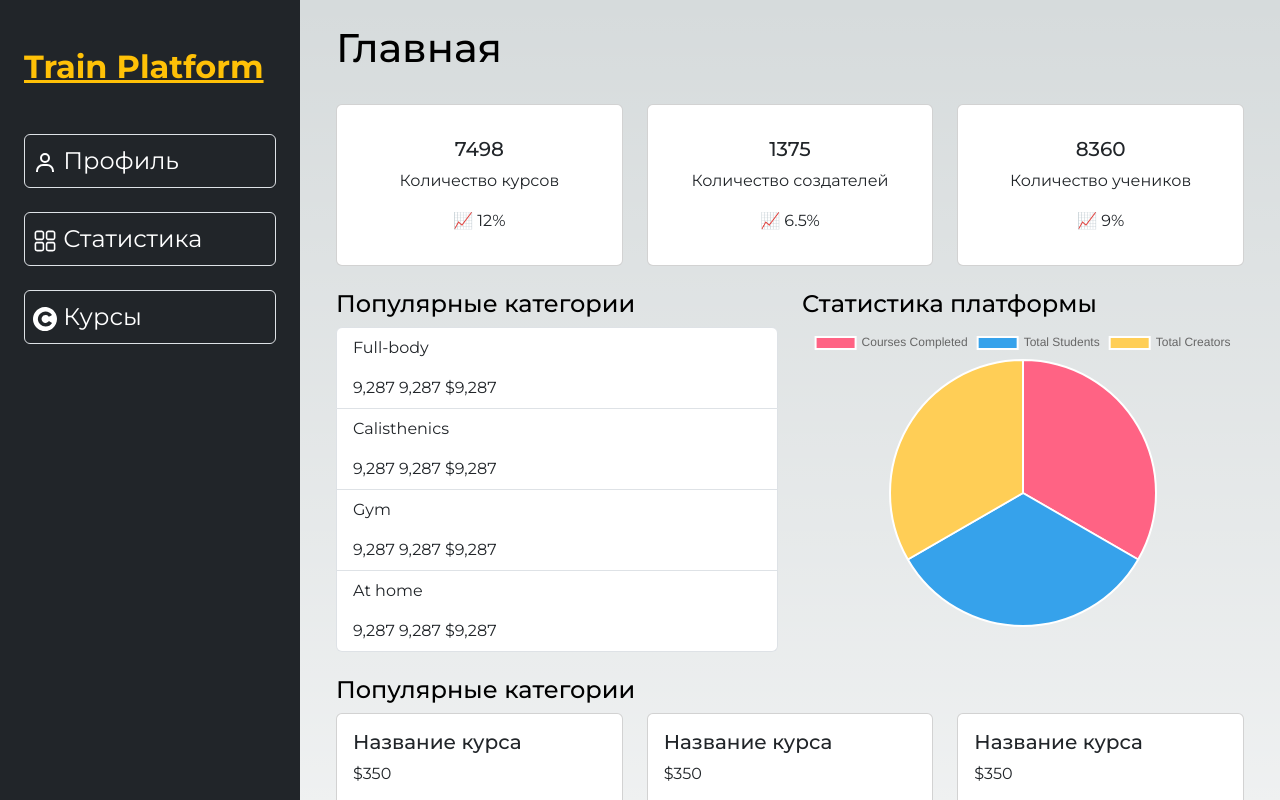
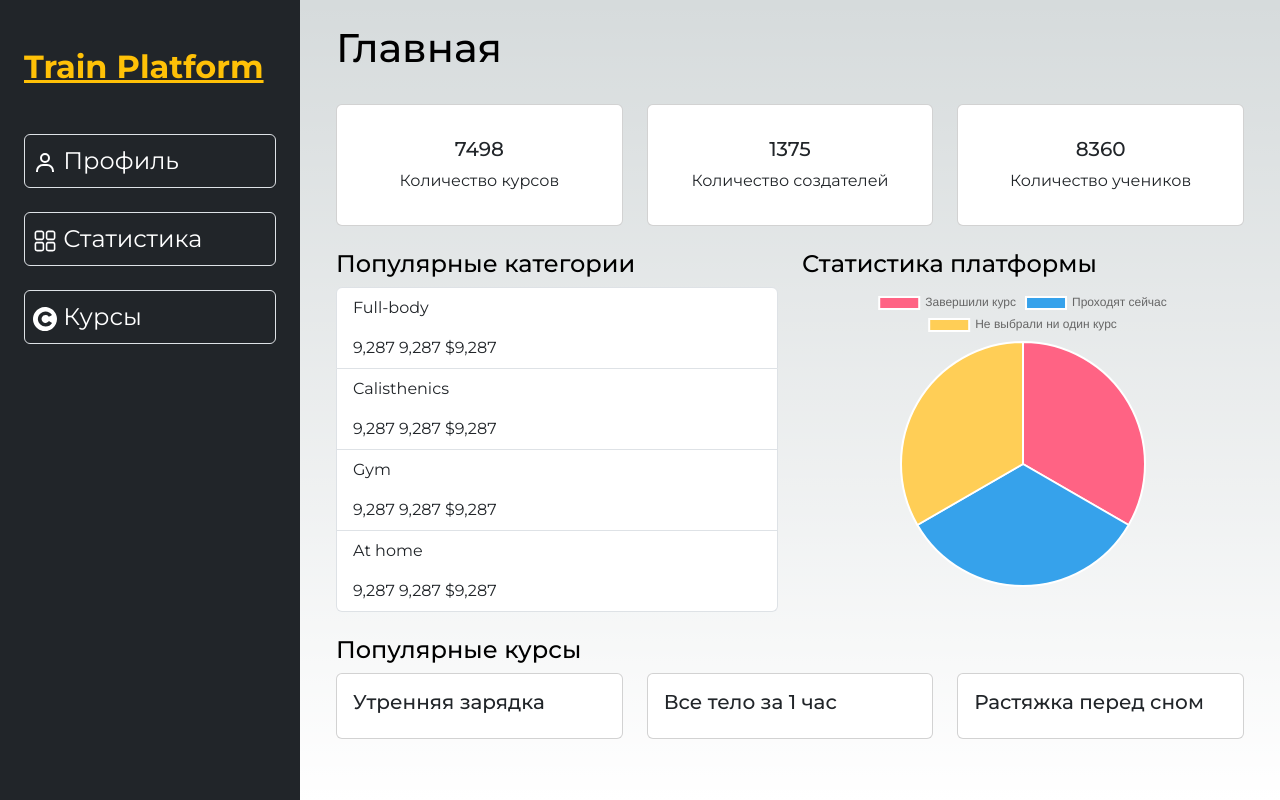
Before and after one commit to TeamHSE/study-platform, a Next.js app in the folder frontend/: page /board in a window 1280 px wide. Shown: the top 800 px of the page. Built offline with nearby package versions, Linux system fonts and the light colour scheme.

Commit message:
fix(ui): ru texts

```diff
--- a/frontend/src/components/cabinet/ClientCoursePage.tsx
+++ b/frontend/src/components/cabinet/ClientCoursePage.tsx
@@ -1,7 +1,7 @@
-"use client"; // Ensure this is a client component
+"use client";
 
 import React, { useState } from "react";
-import { Button, Row, Col, Card, ListGroup } from "react-bootstrap"; // Import Bootstrap components
+import { Button, Row, Col, Card, ListGroup } from "react-bootstrap";
 
 interface Module {
   id: string;
@@ -57,7 +57,7 @@ const ClientCoursePage: React.FC<ClientCoursePageProps> = ({ course }) => {
               ) }
             </Col>
             <Col md={ 4 }>
-              <h2>Modules</h2>
+              <h2>Модули</h2>
               <ListGroup>
                 { course.modules.map((module) => (
                   <ListGroup.Item
--- a/frontend/src/components/cabinet/Dashboard.tsx
+++ b/frontend/src/components/cabinet/Dashboard.tsx
@@ -4,12 +4,14 @@ import React from "react";
 import { Container, Row, Col, Card, ListGroup, ListGroupItem } from "react-bootstrap";
 import { Pie } from "react-chartjs-2";
 import { Chart as ChartJS, ArcElement, Tooltip, Legend } from "chart.js";
+import { COURSES_PAGE } from "@/constants/pages-url.constants";
+import Link from "next/link";
 
 ChartJS.register(ArcElement, Tooltip, Legend);
 
 const Dashboard = () => {
   const data = {
-    labels: [ "Courses Completed", "Total Students", "Total Creators" ],
+    labels: [ "Завершили курс", "Проходят сейчас", "Не выбрали ни один курс" ],
     datasets: [
       {
         data: [ 256894, 256894, 256894 ],
@@ -35,7 +37,6 @@ const Dashboard = () => {
             <Card.Body>
               <Card.Title>7498</Card.Title>
               <Card.Text>Количество курсов</Card.Text>
-              <Card.Text>📈 12%</Card.Text>
             </Card.Body>
           </Card>
         </Col>
@@ -44,7 +45,6 @@ const Dashboard = () => {
             <Card.Body>
               <Card.Title>1375</Card.Title>
               <Card.Text>Количество создателей</Card.Text>
-              <Card.Text>📈 6.5%</Card.Text>
             </Card.Body>
           </Card>
         </Col>
@@ -53,7 +53,6 @@ const Dashboard = () => {
             <Card.Body>
               <Card.Title>8360</Card.Title>
               <Card.Text>Количество учеников</Card.Text>
-              <Card.Text>📈 9%</Card.Text>
             </Card.Body>
           </Card>
         </Col>
@@ -85,22 +84,37 @@ const Dashboard = () => {
       </Row>
       <Row className="mt-4">
         <Col>
-          <h4>Популярные категории</h4>
+          <h4>Популярные курсы</h4>
         </Col>
       </Row>
       <Row>
-        { [ ...Array(7) ].map((_, index) => (
-          <Col md={ 4 } className="mb-4" key={ index }>
-            <Card>
-              <Card.Body>
-                <Card.Title>Название курса</Card.Title>
-                <Card.Text>$350</Card.Text>
-                <Card.Text>20/08/2024</Card.Text>
-                <Card.Text>Имя</Card.Text>
-              </Card.Body>
-            </Card>
-          </Col>
-        )) }
+        <Col md={ 4 } className="mb-4">
+          <Card>
+            <Card.Body>
+              <Card.Title>
+                <a href={ `${ COURSES_PAGE }/1` } className={ "stretched-link" }>Утренняя зарядка</a>
+              </Card.Title>
+            </Card.Body>
+          </Card>
+        </Col>
+        <Col md={ 4 } className="mb-4">
+          <Card>
+            <Card.Body>
+              <Card.Title>
+                <a href={ `${ COURSES_PAGE }/2` } className={ "stretched-link" }>Все тело за 1 час</a>
+              </Card.Title>
+            </Card.Body>
+          </Card>
+        </Col>
+        <Col md={ 4 } className="mb-4">
+          <Card>
+            <Card.Body>
+              <Card.Title>
+                <a href={ `${ COURSES_PAGE }/3` } className={ "stretched-link" }>Растяжка перед сном</a>
+              </Card.Title>
+            </Card.Body>
+          </Card>
+        </Col>
       </Row>
     </Container>
   );
```
Also changed, not shown: frontend/src/app/(cabinet)/courses/[id]/page.tsx (+6 -10 lines).
